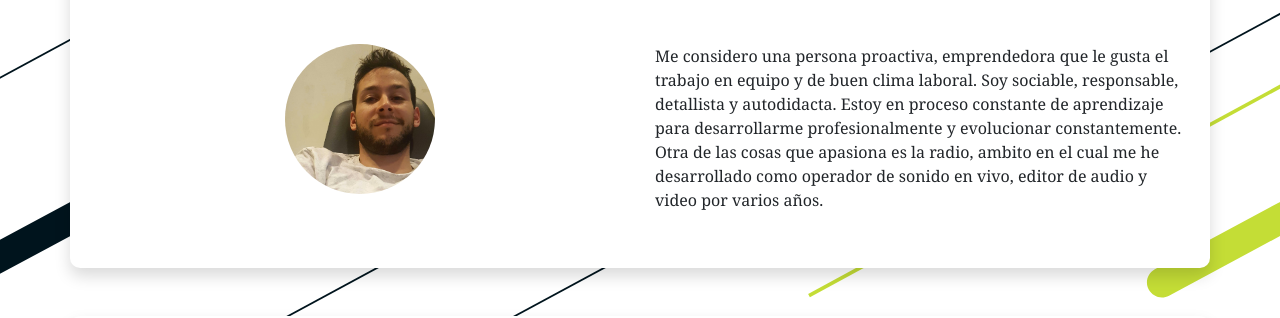
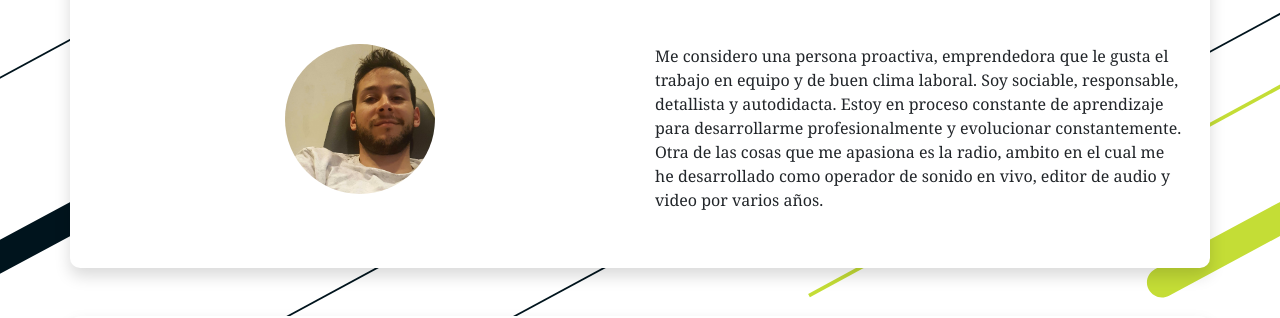
Before and after one commit to roykachani/web-inicial-porfolio, a plain HTML site: page index.html in a window 1280 px wide. Shown: the part 514-832 px from the top of the page. Drawn offline with nearby package versions, Linux system fonts and the light colour scheme.

Commit message:
correccion de texto- about mi

```diff
--- a/index.html
+++ b/index.html
@@ -75,7 +75,7 @@
             </div>
             <div class="col-xl-6 col-md-6 col-sm-12 pb-3">
               <p>
-                 Me considero una persona proactiva, emprendedora que le gusta el trabajo en equipo y de buen clima laboral. Soy sociable, responsable, detallista y autodidacta. Estoy en proceso constante de aprendizaje para desarrollarme profesionalmente y evolucionar constantemente. Otra de las cosas que apasiona es la radio, ambito en el cual me he desarrollado como operador de sonido en vivo, editor de audio y video por varios años.
+                 Me considero una persona proactiva, emprendedora que le gusta el trabajo en equipo y de buen clima laboral. Soy sociable, responsable, detallista y autodidacta. Estoy en proceso constante de aprendizaje para desarrollarme profesionalmente y evolucionar constantemente. Otra de las cosas que me apasiona es la radio, ambito en el cual me he desarrollado como operador de sonido en vivo, editor de audio y video por varios años.
             </div>
           </div>
         </div>
```
